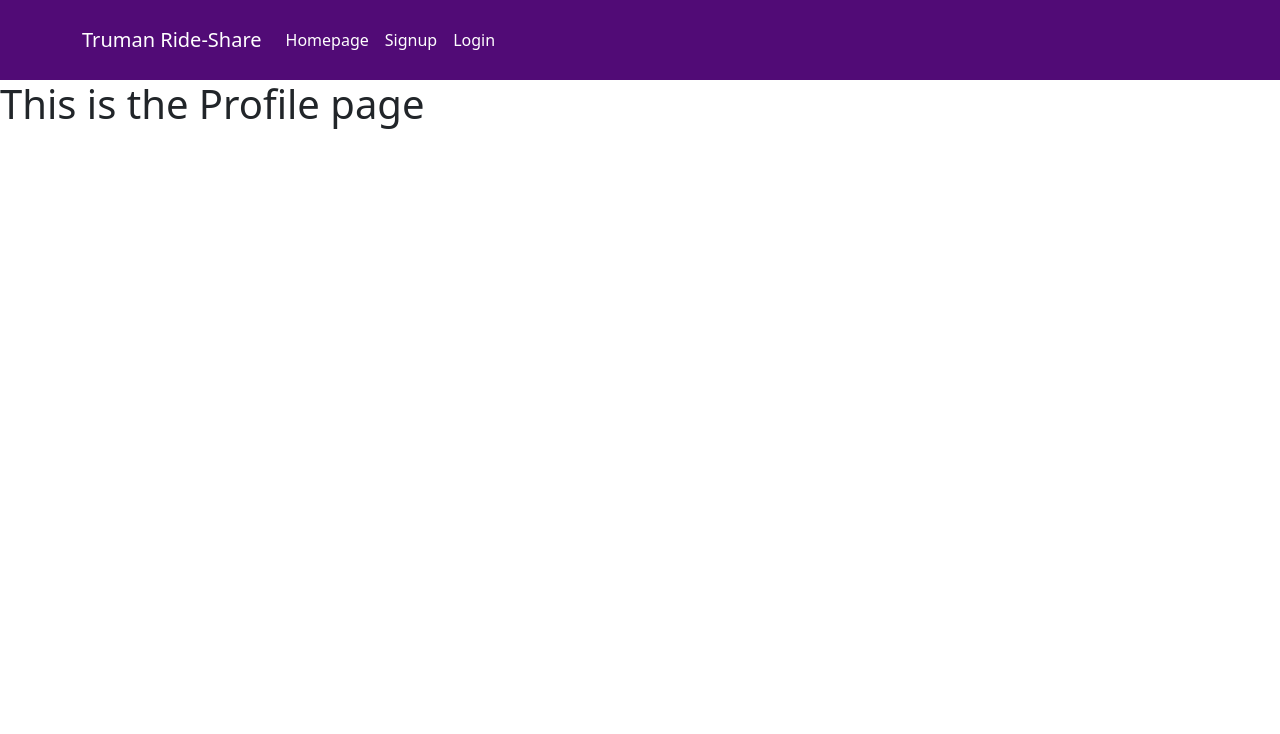
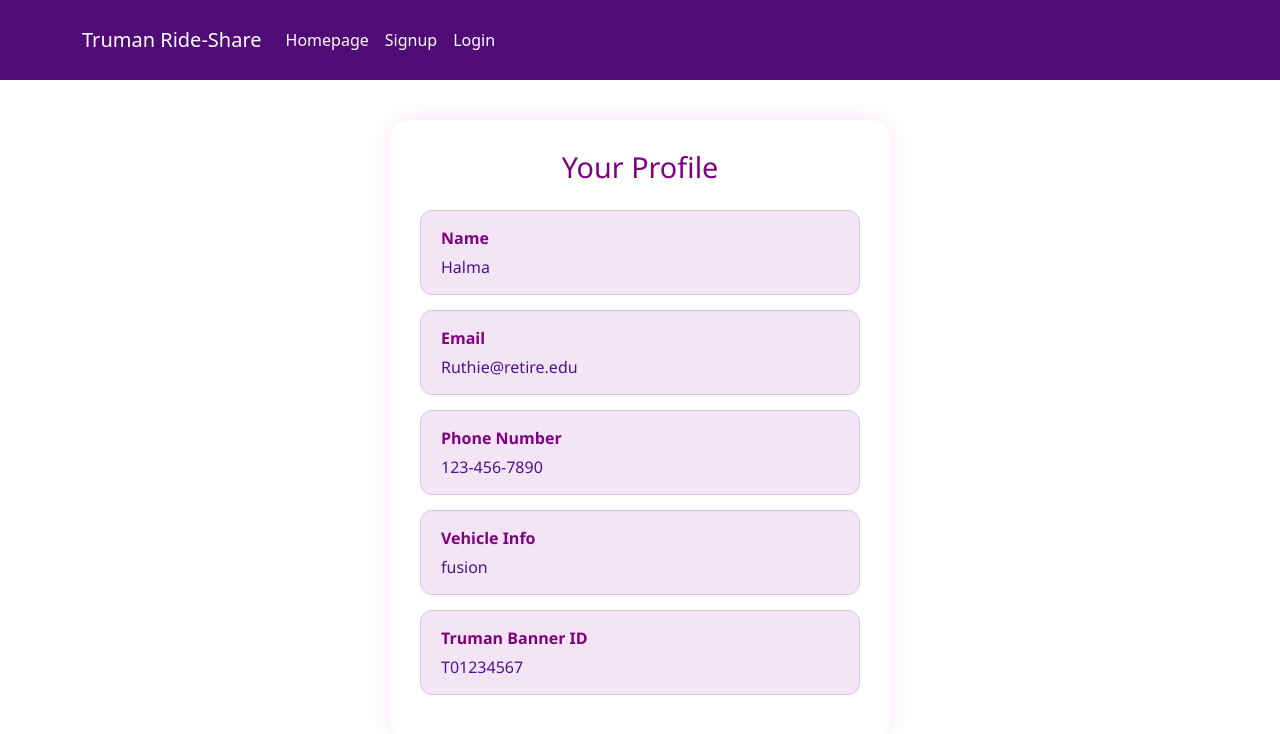
Before and after one commit to Lanz-projects/CS370-SoftwareEngineeringProject-, a React (Vite) app in the folder client/: page /profile in a window 1280 px wide. Shown: the top 734 px of the page. Built offline with nearby package versions, Linux system fonts and the light colour scheme; no server answers.

Commit message:
profile page and design

```diff
--- /dev/null
+++ b/client/src/components/ProfileLayout.jsx
@@ -0,0 +1,76 @@
+import React from 'react';
+
+const ProfileLayout = () => {
+  const userInfo = {
+    name: 'Halma',
+    email: 'Ruthie@retire.edu',
+    phone: '123-456-7890',
+    vehicle: 'fusion',
+    bannerId: 'T01234567',
+  };
+
+  const containerStyle = {
+    maxWidth: '500px',
+    margin: '40px auto',
+    padding: '30px',
+    backgroundColor: 'white',
+    borderRadius: '20px',
+    boxShadow: '0 0 20px rgba(128, 0, 128, 0.1)',
+    fontFamily: 'Segoe UI, sans-serif',
+  };
+
+  const titleStyle = {
+    textAlign: 'center',
+    color: 'purple',
+    marginBottom: '25px',
+    fontSize: '1.8rem',
+  };
+
+  const infoBoxStyle = {
+    padding: '15px 20px',
+    borderRadius: '12px',
+    backgroundColor: '#f3e5f5',
+    border: '1px solid #d1c4e9',
+    color: '#4a148c',
+    marginBottom: '15px',
+  };
+
+  const labelStyle = {
+    fontWeight: '600',
+    marginBottom: '5px',
+    color: 'purple',
+  };
+
+  return (
+    <div style={containerStyle}>
+      <h2 style={titleStyle}>Your Profile</h2>
+
+      <div style={infoBoxStyle}>
+        <div style={labelStyle}>Name</div>
+        <div>{userInfo.name}</div>
+      </div>
+
+      <div style={infoBoxStyle}>
+        <div style={labelStyle}>Email</div>
+        <div>{userInfo.email}</div>
+      </div>
+
+      <div style={infoBoxStyle}>
+        <div style={labelStyle}>Phone Number</div>
+        <div>{userInfo.phone}</div>
+      </div>
+
+      <div style={infoBoxStyle}>
+        <div style={labelStyle}>Vehicle Info</div>
+        <div>{userInfo.vehicle}</div>
+      </div>
+
+      <div style={infoBoxStyle}>
+        <div style={labelStyle}>Truman Banner ID</div>
+        <div>{userInfo.bannerId}</div>
+      </div>
+    </div>
+  );
+};
+
+export default ProfileLayout;
--- a/client/src/pages/Profile.jsx
+++ b/client/src/pages/Profile.jsx
@@ -1,11 +1,13 @@
 import Navigationbar from "../components/Navigationbar";
-function Profile() {
-  return(
+import ProfileLayout from "../components/ProfileLayout";
+
+const Profile = () => {
+  return (
     <div>
-      <Navigationbar></Navigationbar>
-      <h1>This is the Profile page</h1>
+      <Navigationbar />
+      <ProfileLayout />
     </div>
   );
-}
+};
 
 export default Profile;
```
